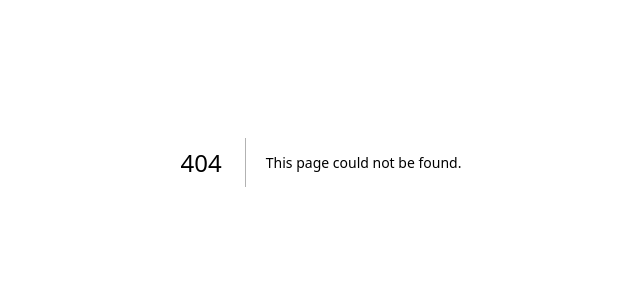
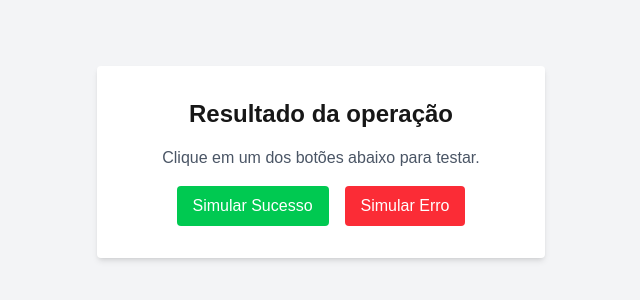
Before and after one commit to brunaogomes11/5guys-frontend, a Next.js app: page /msgSucessoErro in a window 1280 px wide. Before the commit this address had no page. Shown: the part 238-538 px from the top of the page, without its empty margins (319-959 px from the left). Built offline with nearby package versions, Linux system fonts and the light colour scheme.

Commit message:
criação da msgSucessoErro

```diff
--- /dev/null
+++ b/src/app/msgSucessoErro/page.tsx
@@ -0,0 +1,81 @@
+'use client';
+
+import React, { useState } from 'react';
+
+const MsgSucessoErro: React.FC = () => {
+  const [status, setStatus] = useState<'success' | 'error' | null>(null);
+
+  const handleSuccess = () => setStatus('success');
+  const handleError = () => setStatus('error');
+
+  return (
+    <div className="min-h-screen flex flex-col items-center justify-center bg-gray-100 px-4">
+      <div className="bg-white p-8 rounded shadow-md w-full max-w-md text-center">
+        <h1 className="text-2xl font-bold mb-4">Resultado da operação</h1>
+
+        {status === 'success' && (
+          <div className="bg-green-100 text-green-700 p-4 rounded mb-4 border border-green-300">
+            ✅ Operação realizada com sucesso!
+          </div>
+        )}
+
+        {status === 'error' && (
+          <div className="bg-red-100 text-red-700 p-4 rounded mb-4 border border-red-300">
+            ❌ Ocorreu um erro durante a operação.
+          </div>
+        )}
+
+        {!status && (
+          <p className="text-gray-600 mb-4">Clique em um dos botões abaixo para testar.</p>
+        )}
+
+        <div className="flex justify-center gap-4">
+          <button
+            onClick={handleSuccess}
+            className="bg-green-500 hover:bg-green-600 text-white py-2 px-4 rounded transition"
+          >
+            Simular Sucesso
+          </button>
+
+          <button
+            onClick={handleError}
+            className="bg-red-500 hover:bg-red-600 text-white py-2 px-4 rounded transition"
+          >
+            Simular Erro
+          </button>
+        </div>
+      </div>
+    </div>
+  );
+};
+
+export default MsgSucessoErro;
+
+//Exemplo de uso do useRouter para redirecionar após cadastro
+//'use client';
+//
+//import { useRouter } from 'next/navigation';
+//
+//const CadastroUsuario: React.FC = () => {
+//  const router = useRouter();
+//
+//  const handleSubmit = async () => {
+//    try {
+//      // Simulando cadastro
+//      const res = await fetch('/api/cadastro', { method: 'POST' });
+//      if (!res.ok) throw new Error('Erro ao cadastrar');
+//
+//      // Sucesso → redireciona com status na query
+//      router.push('/msgSucessoErro?status=success');
+//    } catch (err) {
+//      // Erro → redireciona com erro
+//      router.push('/msgSucessoErro?status=error');
+//    }
+//  };
+//
+//  return (
+//    <button onClick={handleSubmit}>
+//      Cadastrar
+//    </button>
+//  );
+//};
```
Also changed, not shown: src/app/alojamentos/page.tsx (line endings or trailing spaces), src/app/api/login/route.ts (line endings or trailing spaces), src/app/cadastrar/page.tsx (line endings or trailing spaces), src/app/login/page.tsx (line endings or trailing spaces), src/components/buttons/menu_button/index.tsx (line endings or trailing spaces), src/components/buttons/primary_button/index.tsx (line endings or trailing spaces), src/components/inputs/text_input/index.tsx (line endings or trailing spaces), src/components/logo/index.tsx (line endings or trailing spaces), src/components/menu/index.tsx (line endings or trailing spaces), src/components/modals/cadastrar_alojamentos/index.tsx (line endings or trailing spaces), src/contexts/AuthContext.tsx (line endings or trailing spaces).
